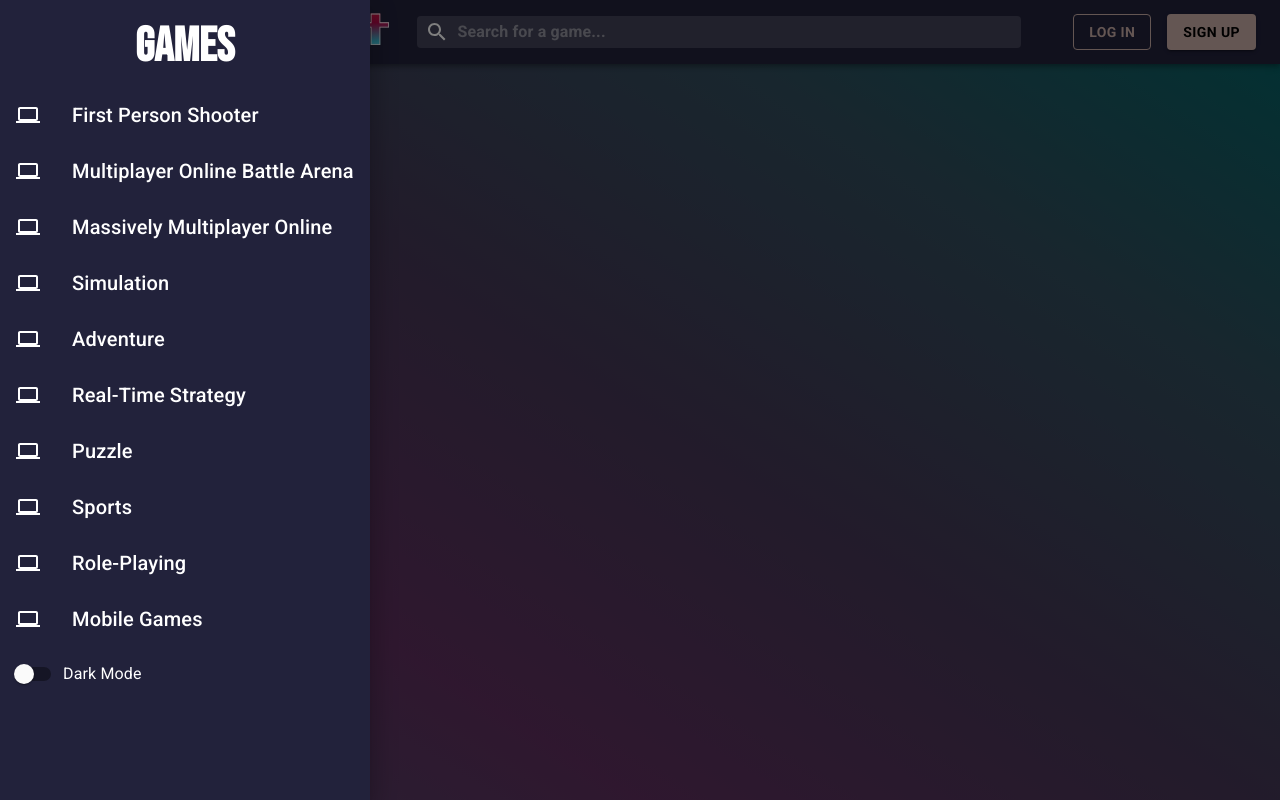
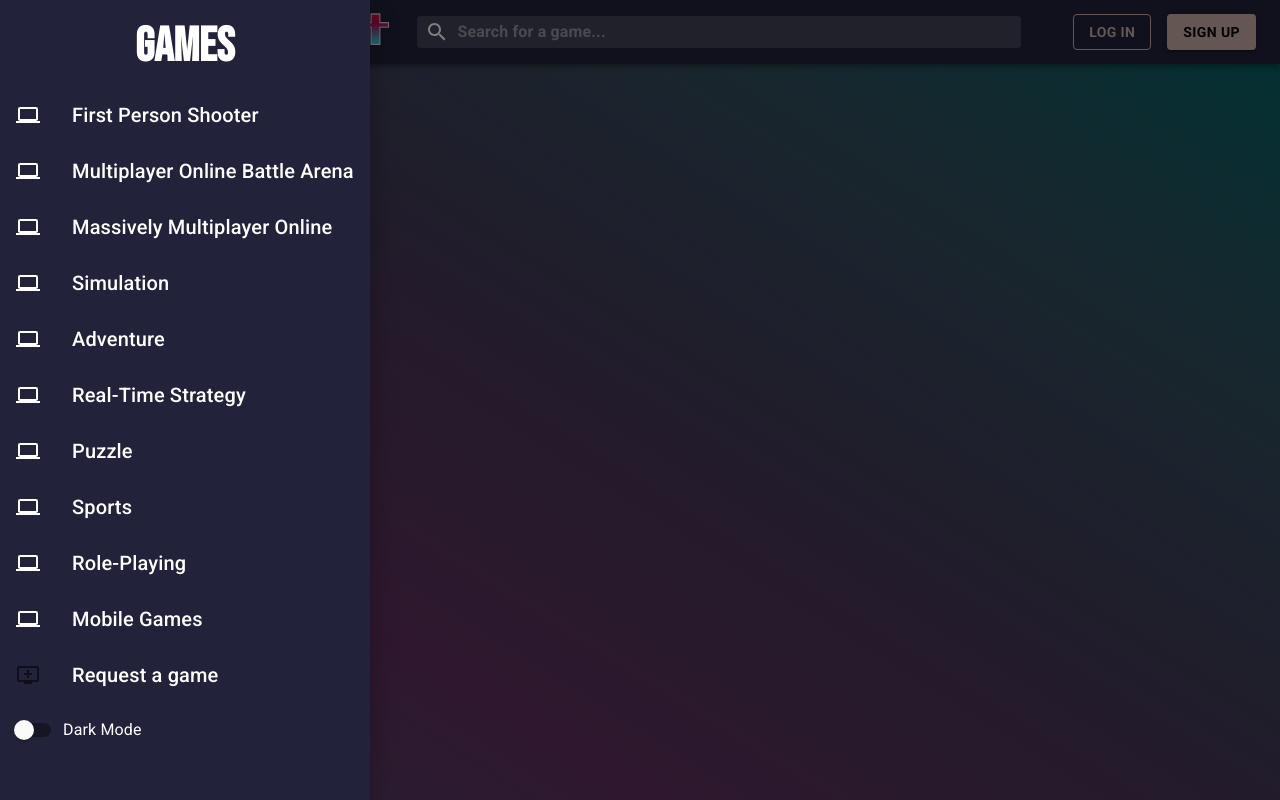
Before and after one commit to YongenChen/GameGeekt, a React (Create React App) app in the folder frontend/: page / in a window 1280 px wide. Both pictures are taken after a click on the button "open drawer". Built offline with nearby package versions, Linux system fonts and the light colour scheme.

Commit message:
Add files via upload
Added option on the bottom to go request form page

```diff
--- a/frontend/src/components/Drawer.tsx
+++ b/frontend/src/components/Drawer.tsx
@@ -7,6 +7,7 @@ import {
 } from '@material-ui/core';
 import React, { ReactElement, useState } from 'react';
 import { Computer as ComputerIcon } from '@material-ui/icons';
+import AddToQueueIcon from '@material-ui/icons/AddToQueue';
 import { Link } from 'react-router-dom';
 
 interface Props {
@@ -65,7 +66,7 @@ function Drawer({
           <ListItem
             button
             component={Link}
-            to="/first-person-shooter"
+            to="/first-person-shooters"
           >
             <ListItemIcon>
               <ComputerIcon className={classes.computerIcon} />
@@ -81,7 +82,7 @@ function Drawer({
           <ListItem
             button
             component={Link}
-            to="/multiplayer-online-battle-arena"
+            to="/multiplayer-online-battle-arenas"
           >
             <ListItemIcon>
               <ComputerIcon className={classes.computerIcon} />
@@ -113,7 +114,7 @@ function Drawer({
           <ListItem
             button
             component={Link}
-            to="/simulation"
+            to="/simulations"
           >
             <ListItemIcon>
               <ComputerIcon className={classes.computerIcon} />
@@ -161,7 +162,7 @@ function Drawer({
           <ListItem
             button
             component={Link}
-            to="/puzzle"
+            to="/puzzles"
           >
             <ListItemIcon>
               <ComputerIcon className={classes.computerIcon} />
@@ -222,6 +223,22 @@ function Drawer({
               </Typography>
             </ListItemText>
           </ListItem>
+          <ListItem
+            button
+            component={Link}
+            to="/Request-Game-Form"
+          >
+            <ListItemIcon>
+              <AddToQueueIcon />
+            </ListItemIcon>
+            <ListItemText>
+              <Typography
+                variant="h6"
+              >
+                Request a game
+              </Typography>
+            </ListItemText>
+          </ListItem>
           <ListItem>
             <FormControlLabel
               control={(
```
